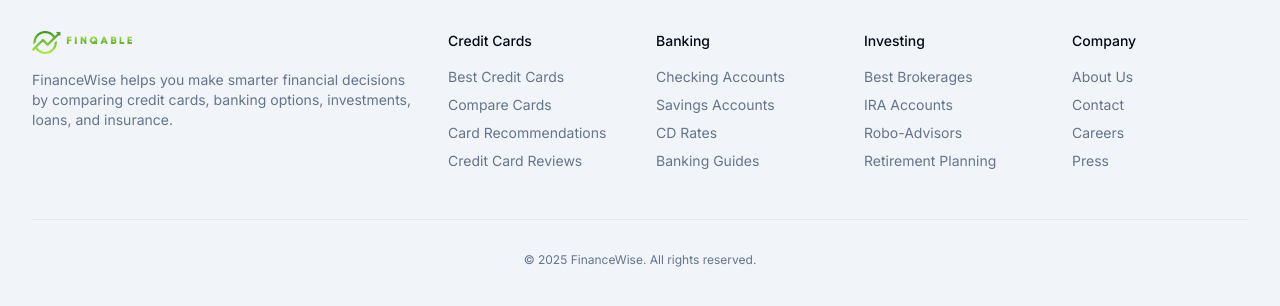
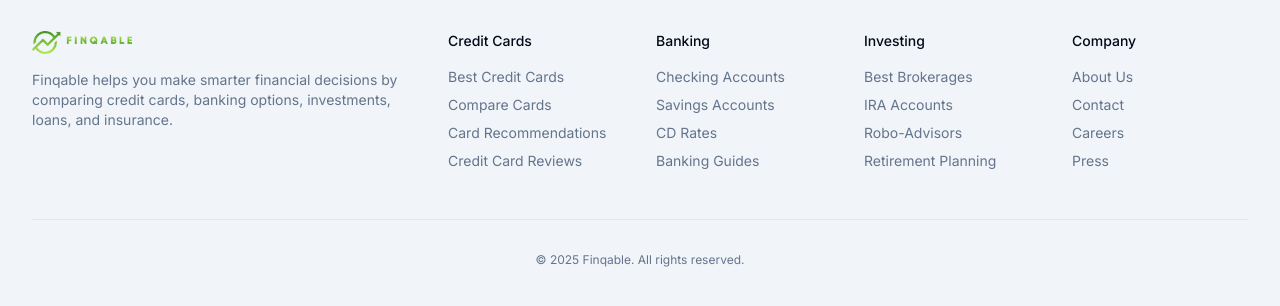
Before and after one commit to Abhi9551/finance-Wise, a Next.js app: page / in a window 1280 px wide. Shown: the part 3984-4290 px from the top of the page. Built offline with nearby package versions, Linux system fonts and the light colour scheme.

Commit message:
Update footer.tsx

```diff
--- a/components/footer.tsx
+++ b/components/footer.tsx
@@ -15,7 +15,7 @@ export default function Footer() {
               priority
             />
             <p className="mt-4 text-sm text-muted-foreground">
-              FinanceWise helps you make smarter financial decisions by comparing credit cards, banking options,
+              Finqable helps you make smarter financial decisions by comparing credit cards, banking options,
               investments, loans, and insurance.
             </p>
           </div>
@@ -122,7 +122,7 @@ export default function Footer() {
         </div>
         <div className="mt-12 border-t pt-8 text-center">
           <p className="text-xs text-muted-foreground">
-            © {new Date().getFullYear()} FinanceWise. All rights reserved.
+            © {new Date().getFullYear()} Finqable. All rights reserved.
           </p>
         </div>
       </div>
```
